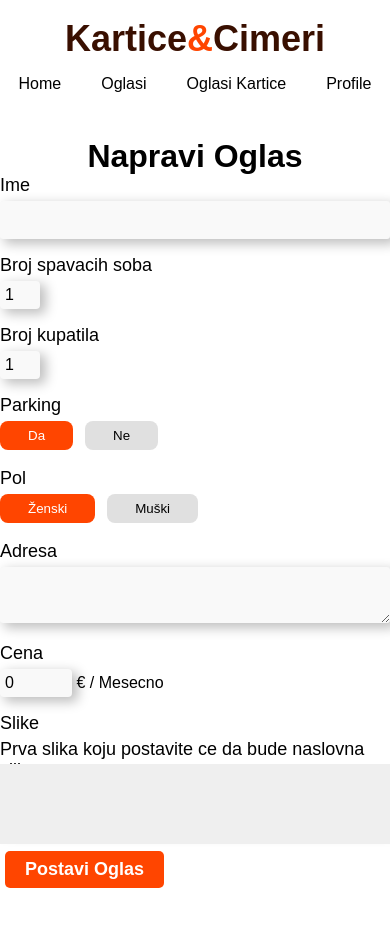
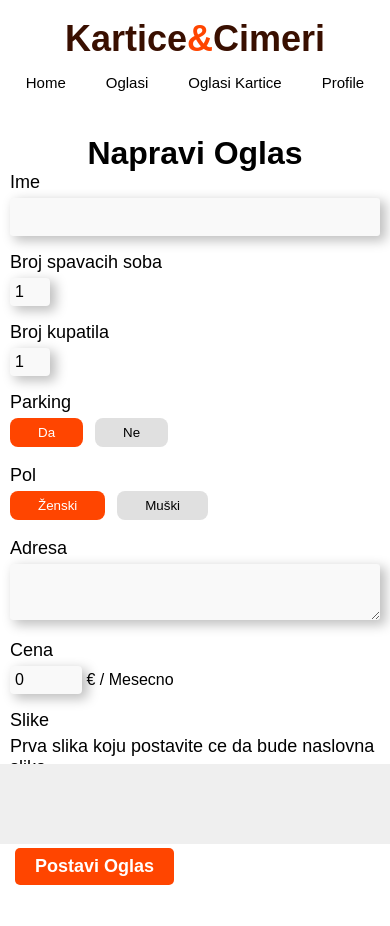
Before and after one commit to jocamax/KarticeiCimeri, a React (Create React App) app: page /napravi-oglas in a window 390 px wide. Shown: the top 926 px of the page. Built offline with nearby package versions, Linux system fonts and the light colour scheme; no server answers; sample sign-in values are in the browser's storage.

Commit message:
Responsive Create Ad

```diff
--- a/src/index.css
+++ b/src/index.css
@@ -69,8 +69,8 @@ a{
     }
 
     .navItem{
-        font-size: 16px;
-        padding: 15px 5px;
+        font-size: 15px;
+        padding: 14px 5px;
     }
 }
 
@@ -687,4 +687,8 @@ input[type="file"] {
         object-fit: cover;
     }
 
+    .napraviOglasContainer{
+        margin: 10px;
+    }
+
 }
```
